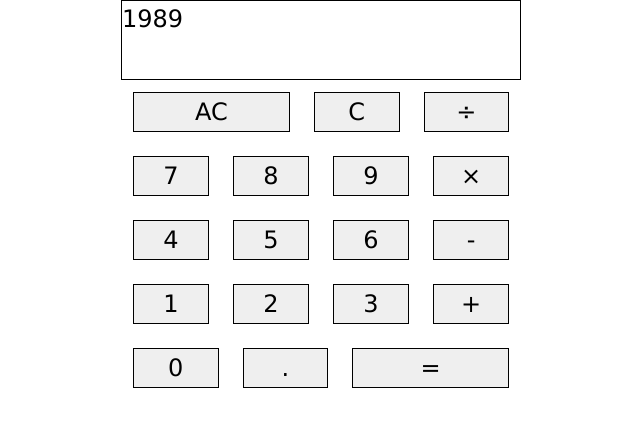
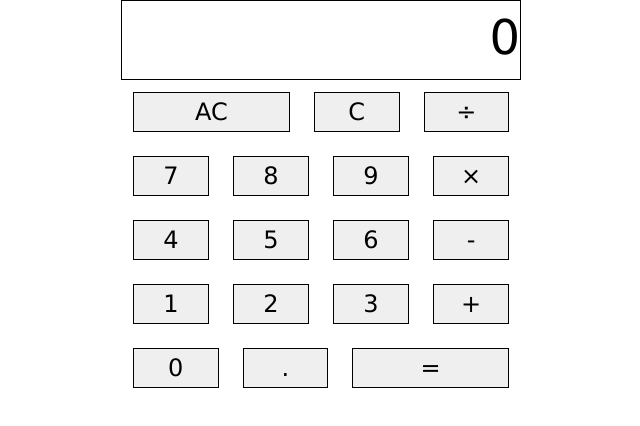
Before and after one commit to annarider/odin-calculator, a plain HTML site: page index.html in a window 1280 px wide. Shown: the whole page, without its empty margins (319-959 px from the left). Drawn offline with Linux system fonts and the light colour scheme.

Commit message:
Fix: Display styling and remove dummy values
As I code the display logic, I need to remove
the default values and update the display to be
larger

```diff
--- a/index.html
+++ b/index.html
@@ -10,7 +10,7 @@
 <body>
 
   <div class="container">
-    <div class="display">1989</div>
+    <div id="display">0</div>
     <div class="buttons">
       <div class="row">
         <button id="operator-all-clear">AC</button>
--- a/style.css
+++ b/style.css
@@ -84,7 +84,9 @@ button {
 }
 
 
-.display {
+#display {
   min-height: 10vh;
   border: 1px solid black;
+  text-align: right;
+  font-size: 2em;
 }
```
